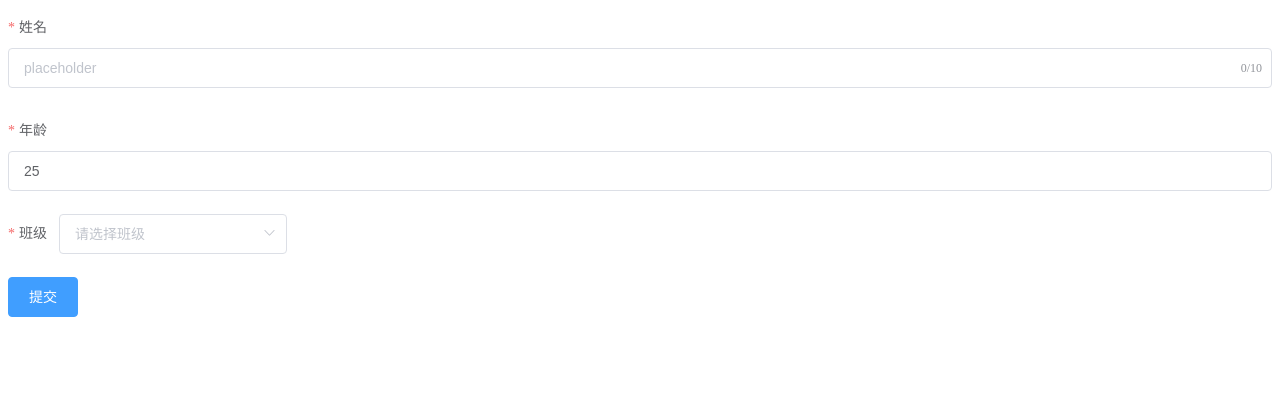
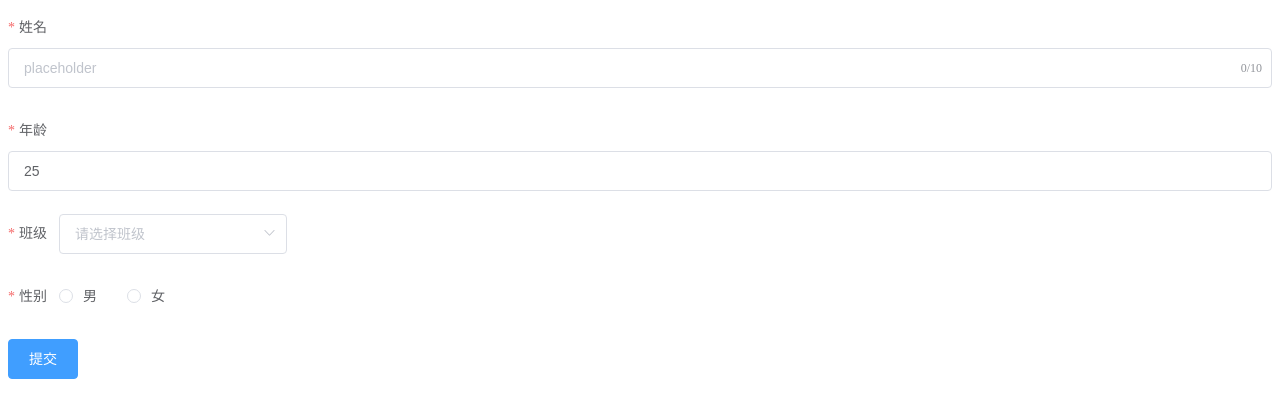
Before and after one commit to ZLENGANG/zl-form, a Vue app: page / in a window 1280 px wide. Shown: the top 418 px of the page. Built offline with nearby package versions, Linux system fonts and the light colour scheme.

Commit message:
添加单选框

```diff
--- a/src/App.vue
+++ b/src/App.vue
@@ -1,7 +1,6 @@
 <template>
   <div id="app">
-    <Form :schema="schema" :formData="data" ref="testRef" :rules="rules">
-    </Form>
+    <Form :schema="schema" :formData="data" ref="testRef" :rules="rules"> </Form>
 
     <el-button @click="submit" type="primary">提交</el-button>
   </div>
@@ -87,12 +86,23 @@ export default {
             },
           },
         },
+        {
+          type: "radio",
+          label: "性别",
+          key: "sex",
+          required: true,
+          options: [
+            { label: "男", value: 0 },
+            { label: "女", value: 1 },
+          ],
+        },
       ],
 
       data: {
         name: "",
         age: 25,
         class: "",
+        sex: "",
       },
     };
   },
--- /dev/null
+++ b/src/lib/components/radio.vue
@@ -0,0 +1,31 @@
+<template>
+  <el-radio-group
+    v-model="newValue"
+    @input="handleChange"
+    v-bind="col.attrs"
+    v-on="col.on"
+  >
+    <el-radio v-for="item in options" :key="item.value" :label="item.value">{{
+      item.label
+    }}</el-radio>
+  </el-radio-group>
+</template>
+
+<script>
+import formMixin from "../mixins/formMixins";
+export default {
+  name: "ZlFormRadio",
+  abbrName: "radio",
+  mixins: [formMixin],
+  watch: {
+    col: {
+      handler(val) {
+        this.getOptions();
+      },
+      immediate: true,
+    },
+  },
+};
+</script>
+
+<style></style>
--- a/src/lib/components/select.vue
+++ b/src/lib/components/select.vue
@@ -1,10 +1,5 @@
 <template>
-  <el-select
-    v-model="newValue"
-    @input="handleChange"
-    v-bind="col.attrs"
-    v-on="col.on"
-  >
+  <el-select v-model="newValue" @input="handleChange" v-bind="col.attrs" v-on="col.on">
     <el-option
       v-for="item in options"
       :key="item.value"
@@ -25,11 +20,6 @@ export default {
   name: "ZlFormSelect",
   abbrName: "select",
   mixins: [formMixin],
-  data() {
-    return {
-      options: [],
-    };
-  },
   watch: {
     col: {
       handler(val) {
@@ -38,17 +28,7 @@ export default {
       immediate: true,
     },
   },
-
-  methods: {
-    getOptions() {
-      const { options } = this.col;
-      if (options instanceof Array) {
-        this.options = options;
-      }
-    },
-  },
 };
 </script>
 
-<style>
-</style>
+<style></style>
--- a/src/lib/form/index.vue
+++ b/src/lib/form/index.vue
@@ -67,10 +67,7 @@ export default {
     formRules() {
       let resRules = {};
       this.formSchema.forEach((item) => {
-        const rules = [
-          ...tranToArray(item.rules),
-          ...tranToArray(this.rules[item.key]),
-        ];
+        const rules = [...tranToArray(item.rules), ...tranToArray(this.rules[item.key])];
 
         if (item.required) {
           rules.push({
@@ -90,7 +87,7 @@ export default {
     },
 
     getColType(type) {
-      const originTags = ["input", "select"];
+      const originTags = ["input", "select", "radio"];
       if (originTags.includes(type)) {
         return `zl-form-${type}`;
       }
--- a/src/lib/index.js
+++ b/src/lib/index.js
@@ -2,11 +2,13 @@ import Vue from 'vue'
 import ZlForm from './form'
 import ZlFormInput from './components/input'
 import ZlFormSelect from './components/select'
+import ZlFormRadio from './components/radio'
 
 const components = [
   ZlForm,
   ZlFormInput,
-  ZlFormSelect
+  ZlFormSelect,
+  ZlFormRadio
 ]
 
 components.forEach(component => {
--- a/src/lib/mixins/formMixins.js
+++ b/src/lib/mixins/formMixins.js
@@ -15,7 +15,8 @@ export default {
 
     data() {
         return {
-            newValue: null
+            newValue: null,
+            options: [],
         }
     },
 
@@ -45,5 +46,11 @@ export default {
                 return slotName;
             }
         },
+        getOptions() {
+            const { options } = this.col;
+            if (options instanceof Array) {
+                this.options = options;
+            }
+        },
     }
 }
```
